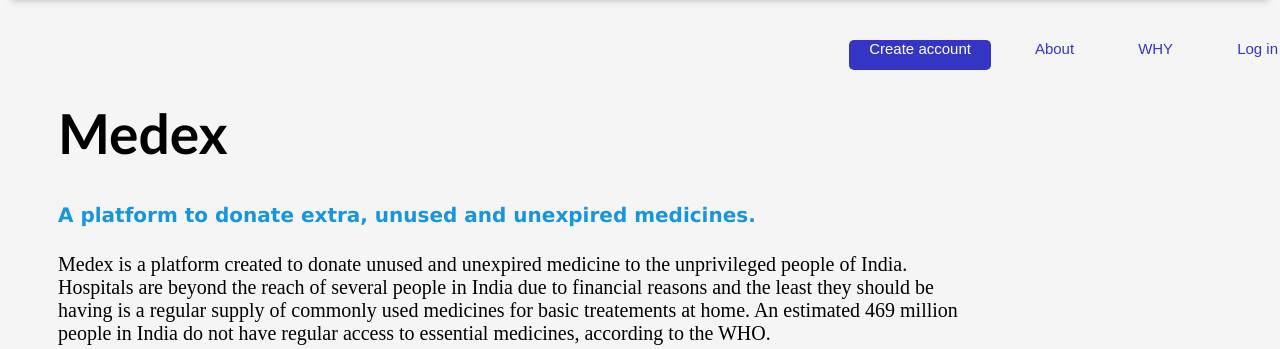
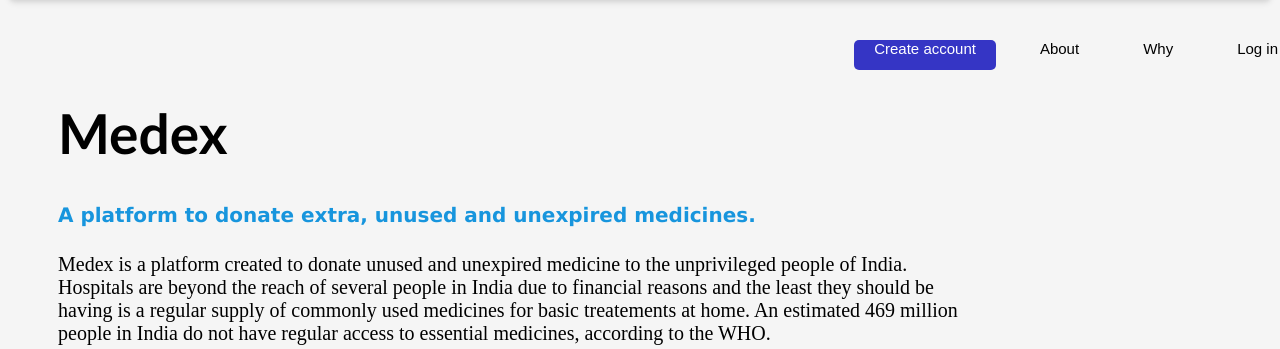
Before and after one commit to aditya303030/medex-web, a Django app: page / in a window 1280 px wide. Shown: the part 58-407 px from the top of the page. Run offline with Django 3.2, Linux system fonts and the light colour scheme.

Commit message:
changes in homepage

```diff
--- a/home/static/home.css
+++ b/home/static/home.css
@@ -38,7 +38,6 @@
     padding: 5px;
     font-family: Arial;
     font-size: 15px;
-    color: rgba(52, 52, 197, 0.993);
     margin: 10px;
     padding: 0 20px;
     display: inline-block;
--- a/home/templates/home.html
+++ b/home/templates/home.html
@@ -12,7 +12,7 @@
       <ul class="nav-area">
         <li><a class="link register-link" href="register">Create account</a></li>
         <li><a class="link about-link" href="about">About</a></li>
-        <li><a class="link why-link" href="why/">WHY</a></li>
+        <li><a class="link why-link" href="why/">Why</a></li>
         {% if request.user.is_authenticated%}
           <li>Hello, {{user.first_name}}</li>
           <li><a href="logout" class="link logout-link">Logout</a></li>
```
